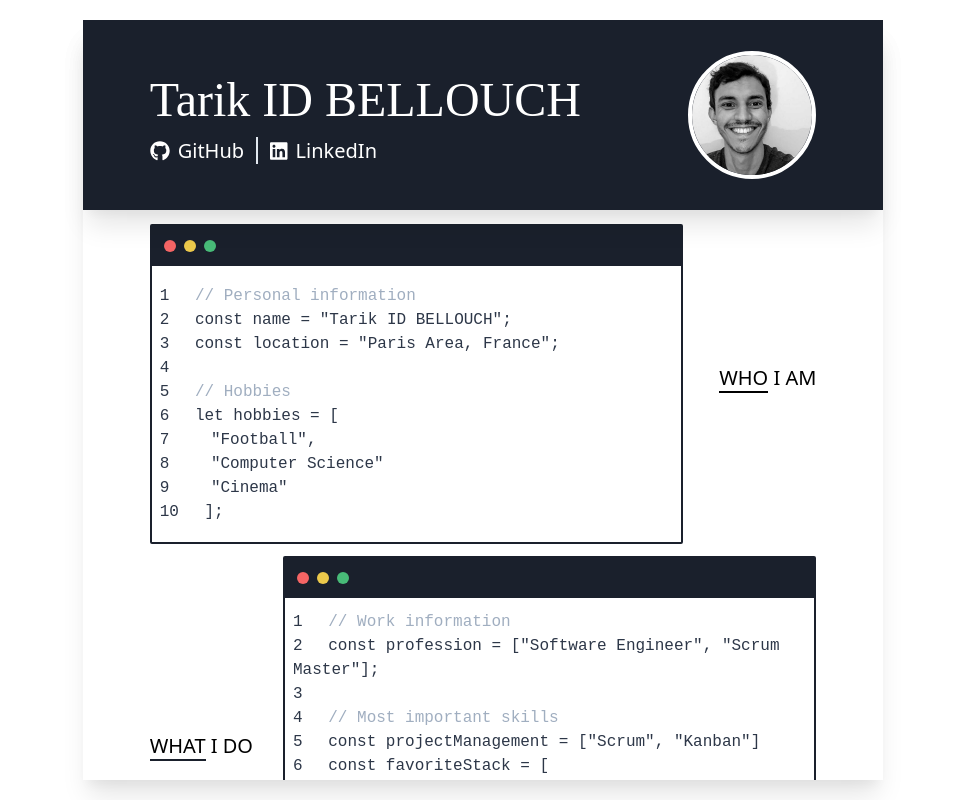
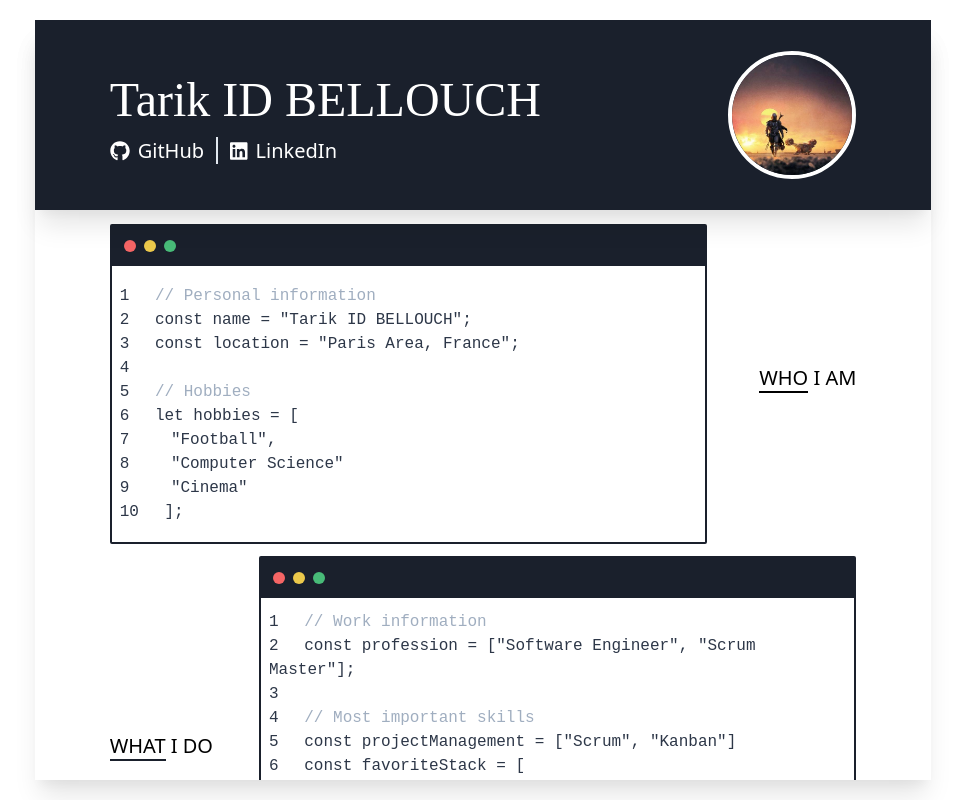
Before and after one commit to devidb00/tarikidb.com, a Next.js app: page / in a window 1280 px wide. Shown: the whole page, without its empty margins (157-1122 px from the left). Built offline with nearby package versions, Linux system fonts and the light colour scheme.

Commit message:
Adjusting

```diff
--- a/components/Experience.js
+++ b/components/Experience.js
@@ -32,7 +32,7 @@ const Experience = () => {
       <div className="sm:h-32 sm:w-32 h-20 w-20">
         <img
           className="rounded-full border-4 border-white"
-          src="/ProfileImage.jpeg"
+          src="/me.jpeg"
           alt="Ma photo"
         />
       </div>
--- a/components/index.js
+++ b/components/index.js
@@ -1 +1 @@
-export {default as Core} from "./Leftbar.js";
+export { default as Core } from "./Leftbar.js";
--- a/tailwind.config.js
+++ b/tailwind.config.js
@@ -27,7 +27,7 @@ module.exports = {
         custom: "#2933f2",
       },
       minWidth: {
-        card: "800px",
+        card: "70vw",
       },
       fontFamily: {
         display: ["Rubik"],
```
Also changed, not shown: public/me.jpeg (added).
